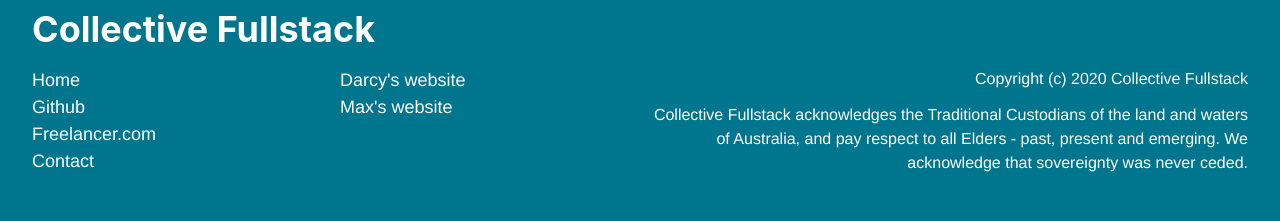
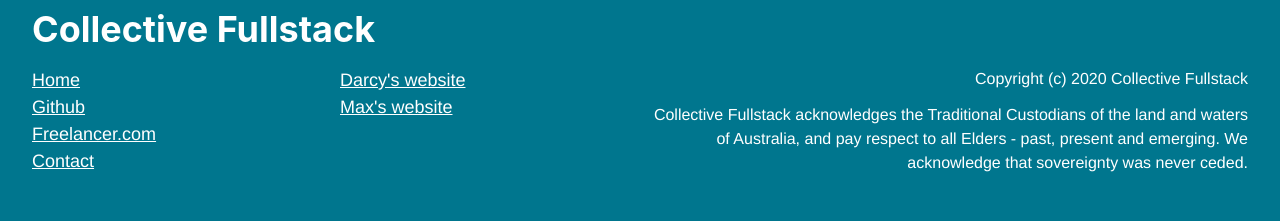
Before and after one commit to Collective-Fullstack/collective-fullstack.github.io, a Next.js app: page / in a window 1280 px wide. Shown: the part 1085-1306 px from the top of the page. Built offline with nearby package versions, Linux system fonts and the light colour scheme.

Commit message:
add key to footer links

```diff
--- a/components/layout/Footer.jsx
+++ b/components/layout/Footer.jsx
@@ -12,8 +12,8 @@
 
 const LinkList = ({ linkArr }) => {
   const MappedLinks = linkArr.map((i) => (
-    <ListItem>
-      <Link href={i[1]} isExternal={i[2]}>{i[0]}</Link>
+    <ListItem key={`${i[1]}-footer`}>
+      <Link href={i[1]} isExternal={i[2]} textDecoration="underline" _hover={{ opacity: 0.7 }}>{i[0]}</Link>
     </ListItem>
   ));
 
```
